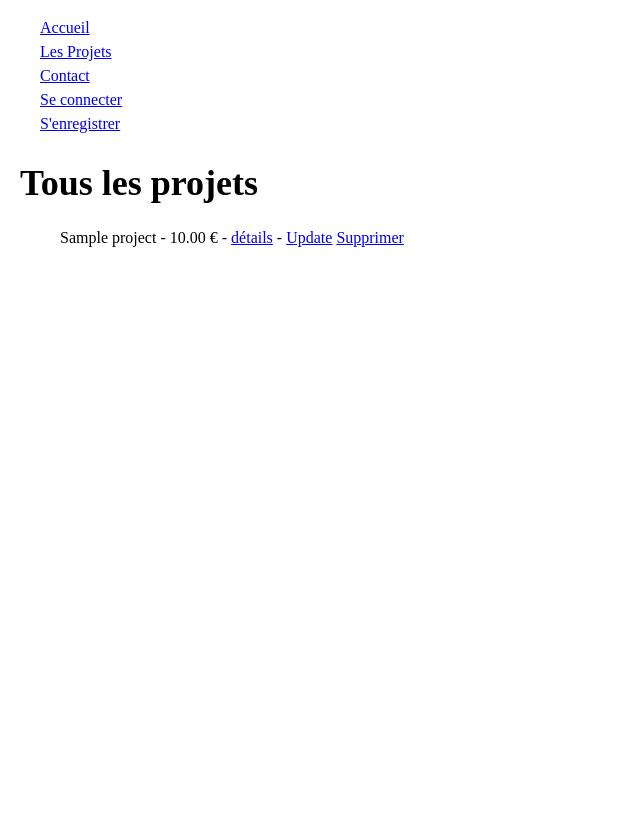
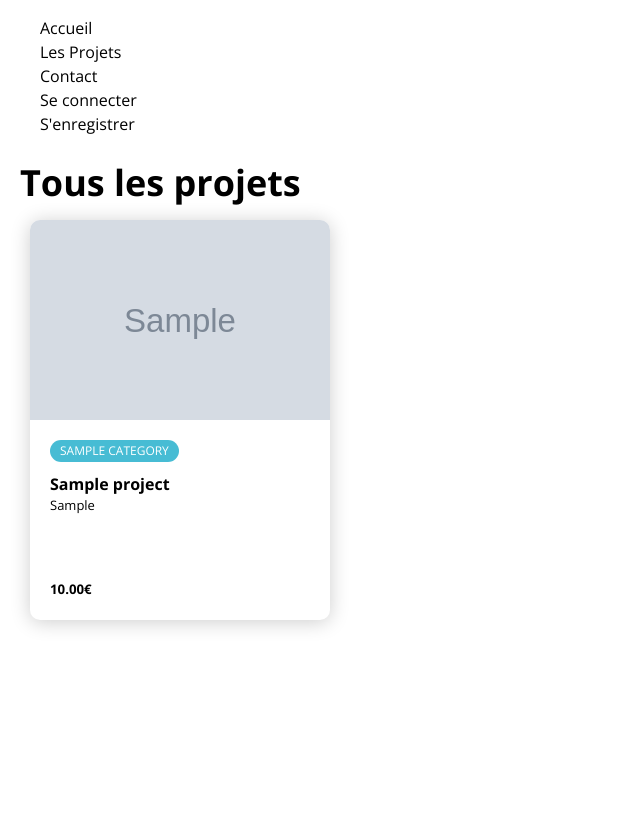
Before and after one commit to Pykix/sidesk, a Django app: page /projects/ in a window 1280 px wide. Shown: the whole page, without its empty margins (0-640 px from the left). Run offline with Django 3.2, Linux system fonts and the light colour scheme; tables that the repository leaves empty hold one stand-in row (values such as "Sample post"); grey boxes marked "Sample" are stand-in pictures; parts of the project's set-up code (start-up, migrations or seed data) failed here and were passed over; some libraries are stand-ins or nearby versions.

Commit message:
feat(css): add CSS for card in list project

```diff
--- a/app/projects/admin.py
+++ b/app/projects/admin.py
@@ -50,9 +50,15 @@ class ProjectMetricAdmin(admin.ModelAdmin):
 
 class OrderAdmin(admin.ModelAdmin):
     list_display = (
+        "bill_number",
         "project",
         "seller",
         "buyer",
+    )
+
+    search_fields = (
+        "project__name",
+        "bill_number",
     )
     exclude = ("bill_number",)
 
--- a/app/projects/misc.py
+++ b/app/projects/misc.py
@@ -1,7 +1,9 @@
 from datetime import date
 
 
-def bill_number_generator(project_name: str, buyer_id, seller_id):
+def bill_number_generator(project_name: str, seller_id, buyer_id):
     today = date.today()
     usable_date = today.strftime("%d%m%Y")
-    return f"{project_name[:3].upper()}{usable_date}{seller_id}{buyer_id}"
+    return "".join(
+        [project_name[:3].upper().strip(), usable_date, seller_id, buyer_id],
+    )
--- a/app/projects/models.py
+++ b/app/projects/models.py
@@ -28,10 +28,10 @@ class Category(models.Model):
         super().save(*args, **kwargs)
 
     def __str__(self) -> str:
-        return f"{self.abbreviated} - {self.label}"
+        return self.label
 
     def __repr__(self) -> str:
-        return f"{self.abbreviated} - {self.label}"
+        return self.label
 
 
 class Project(models.Model):
@@ -127,10 +127,11 @@ class Order(models.Model):
     bill_number = models.CharField(max_length=255, unique=True)
     amount = models.DecimalField(max_digits=10, decimal_places=2)
 
-    def save(self):
+    def save(self, *args, **kwargs):
         self.bill_number = bill_number_generator(
-            self.project.name, self.buyer, self.seller
+            self.project.name, str(self.buyer.pk), str(self.seller.pk)
         )
+        super().save(*args, **kwargs)
 
     def __str__(self) -> str:
         return f"{self.project} - {self.bill_number}"
--- a/app/static/css/reset.css
+++ b/app/static/css/reset.css
@@ -24,9 +24,12 @@ ul[role='list'],
 ol[role='list'] {
     list-style: none;
 }
-ul, li {
+
+ul,
+li {
     list-style: none;
 }
+
 /* Set core root defaults */
 html:focus-within {
     scroll-behavior: smooth;
@@ -42,6 +45,11 @@ body {
 /* A elements that don't have a class get default styles */
 a:not([class]) {
     text-decoration-skip-ink: auto;
+}
+
+a {
+    text-decoration: None;
+    color: inherit;
 }
 
 /* Make images easier to work with */
--- a/app/static/css/style.css
+++ b/app/static/css/style.css
@@ -1,3 +1,9 @@
+@import url('https://fonts.googleapis.com/css2?family=Open+Sans:ital,wght@0,400;0,700;1,400&display=swap');
+
+* {
+    font-family: 'Open Sans', sans-serif;
+}
+
 .title {
     font-size: 36px;
 }
@@ -22,3 +28,77 @@
 .profile-picture {
     width: 150px;
 }
+
+/** Project List **/
+/* Card */
+.container {
+    display: flex;
+    flex-direction: row;
+}
+
+.card {
+    margin: 10px;
+    background-color: #fff;
+    border-radius: 10px;
+    box-shadow: 0 2px 20px rgba(0, 0, 0, 0.2);
+    overflow: hidden;
+    width: 300px;
+}
+
+.card-header img {
+    width: 100%;
+    height: 200px;
+    object-fit: cover;
+}
+
+.card-body {
+    display: flex;
+    flex-direction: column;
+    justify-content: center;
+    align-items: flex-start;
+    padding: 20px;
+    min-height: 200px;
+}
+
+.tag {
+    background: #cccccc;
+    border-radius: 50px;
+    font-size: 12px;
+    margin: 0;
+    color: #fff;
+    padding: 2px 10px;
+    text-transform: uppercase;
+    margin-bottom: 10px;
+}
+
+.tag-teal {
+    background-color: #47bcd4;
+}
+
+.tag-purple {
+    background-color: #5e76bf;
+}
+
+.tag-pink {
+    background-color: #cd5b9f;
+}
+
+.card-body p {
+    font-size: 13px;
+    margin: 0 0 40px;
+}
+
+.user {
+    display: flex;
+    margin-top: auto;
+}
+
+
+
+.user-info h5 {
+    margin: 0;
+}
+
+.user-info small {
+    color: #545d7a;
+}
--- a/app/templates/projects/project_list.html
+++ b/app/templates/projects/project_list.html
@@ -1,4 +1,5 @@
 {% extends 'core/base.html' %}
+
 {% block title %}Sidesk tous les projets{% endblock title %}
 {% block content %}
 <h1 class="title">Tous les projets</h1>
@@ -6,15 +7,32 @@
 <a href="{% url 'projects:create' %}">Créer un projet</a>
 {% endif %}
 
-<ul>
+<div class="container">
     {% for project in projects %}
-    <li>{{project.name}} - {{project.price}} € - <a href="{{project.get_absolute_url}}">détails</a> - <a
-            href="{% url 'projects:update' project.slug %}">Update</a>
-            <a href="{% url 'projects:delete' project.slug %}">Supprimer</a>
-        </li>
+    <a href="" class="project-link">
+        <div class="card">
+          <div class="card-header">
+            <img src="{{project.images.all.0.image.url}}" alt="{{project.images.alt}}" />
+          </div>
+          <div class="card-body">
+            <span class="tag tag-teal">{{project.category}}</span>
+            <h4>
+              {{project.name}}
+            </h4>
+            <p>
+              {{project.summarize}}
+            </p>
+            <div class="user">
+              <div class="user-info">
+                <h5>{{project.price}}€</h5>
+              </div>
+            </div>
+          </div>
+        </div>
+    </a>
     {%empty%}
     <li>Pas de projets</li>
     {% endfor %}
-</ul>
+</div>
 
 {% endblock content %}
```
